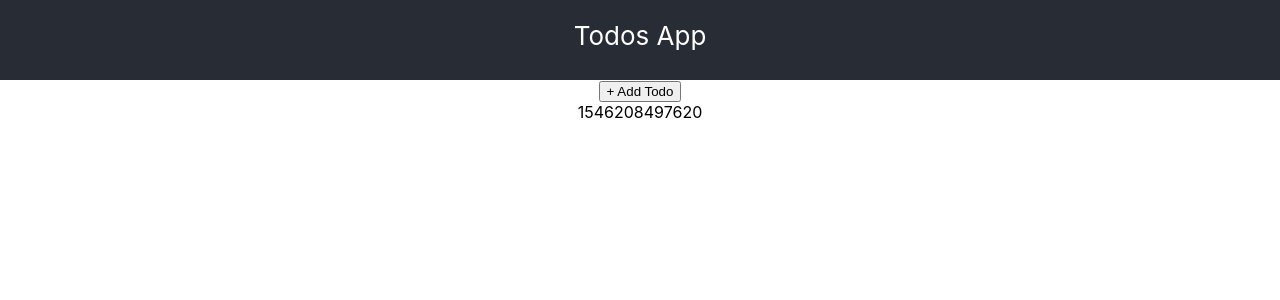
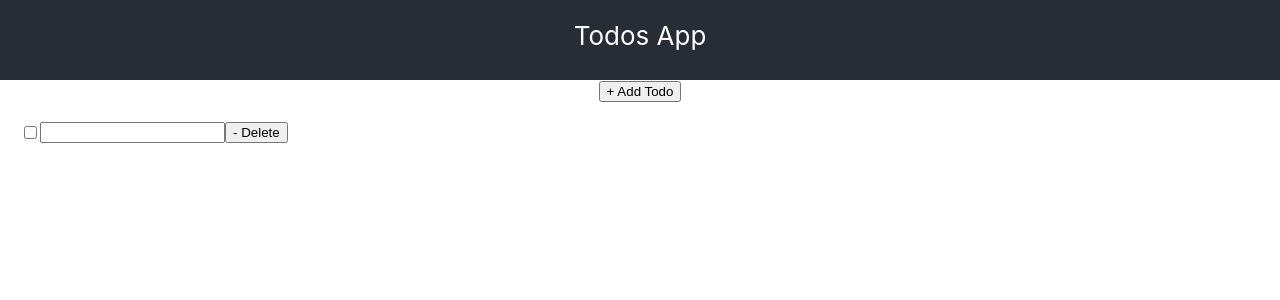
Before and after one commit to rayGreycloud/hooks-todos, a React (Create React App) app: page / in a window 1280 px wide. Both pictures are taken after a click on the button "+ Add Todo". Shown: the top 300 px of the page. Built offline with nearby package versions, Linux system fonts and the light colour scheme.

Commit message:
Extract TodoItem and expand

```diff
--- /dev/null
+++ b/src/TodoItem.jsx
@@ -0,0 +1,19 @@
+import React from 'react';
+
+const itemStyles = {
+  display: 'flex',
+  flexDirection: 'row',
+  justifyContent: 'flex-start',
+  width: '60%',
+  padding: '20px',
+};
+
+const TodoItem = ({ id, completed, text }) => (
+  <div key={id} style={itemStyles}>
+    <input type="checkbox" checked={completed} />
+    <input type="text" defaultValue={text} />
+    <button>- Delete</button>
+  </div>
+);
+
+export default TodoItem;
--- a/src/TodosList.jsx
+++ b/src/TodosList.jsx
@@ -1,6 +1,5 @@
 import React from 'react';
-
-const TodoItem = ({ id }) => <div key={id}>{id}</div>;
+import TodoItem from './TodoItem';
 
 const TodosList = ({ items }) =>
   items.map(item => <TodoItem key={item.id} {...item} />);
```
